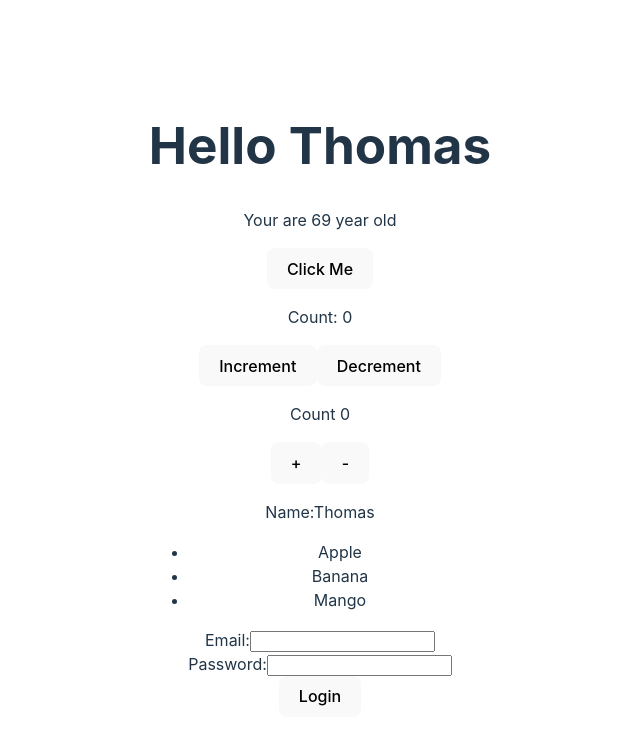
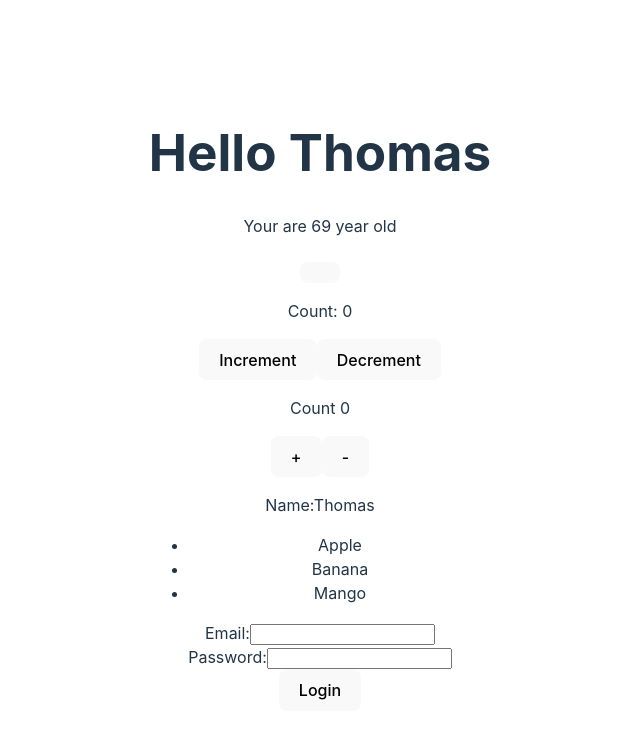
Before and after one commit to im-sanny/typescript-with-react, a React (Vite) app: page / in a window 1280 px wide. Shown: the top 744 px of the page, without its empty margins (320-960 px from the left). Built offline with nearby package versions, Linux system fonts and the light colour scheme.

Commit message:
add: updated button component with memo

```diff
--- a/src/Button.tsx
+++ b/src/Button.tsx
@@ -1,14 +1,13 @@
-interface ButtonProps {
-  label: string;
-  onClick: () => void;
+import React from 'react';
+
+interface Props {
+  title: string;
+  onclick: () => void;
 }
 
-const Button: React.FC<ButtonProps> = ({ label, onClick }) => {
-  return (
-    <div>
-      <button onClick={onClick}>{label}</button>
-    </div>
-  );
-};
+const Button: React.FC<Props> = React.memo(({ title, onclick }) => {
+  console.log(`Rendering button ${title}`);
+  return <button onClick={onclick}>{title}</button>;
+});
 
 export default Button;
```
